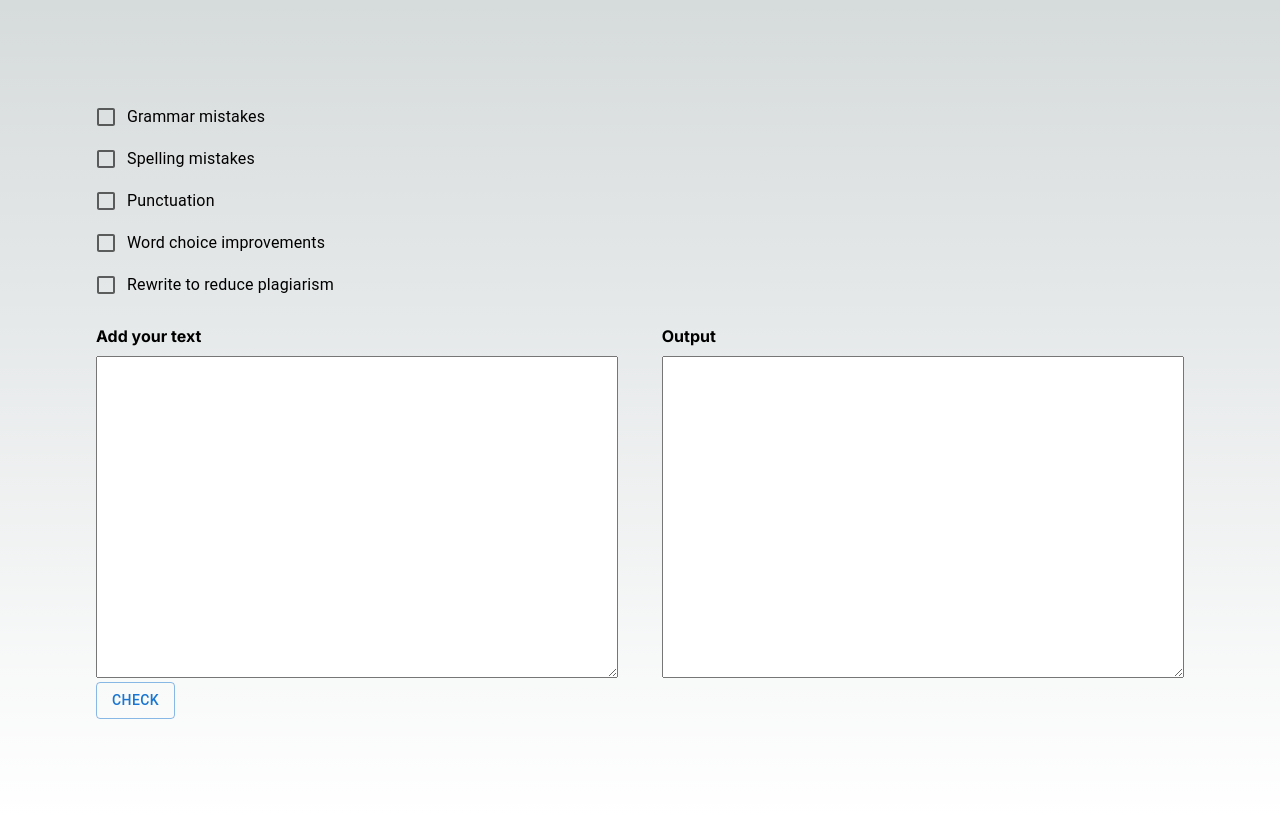
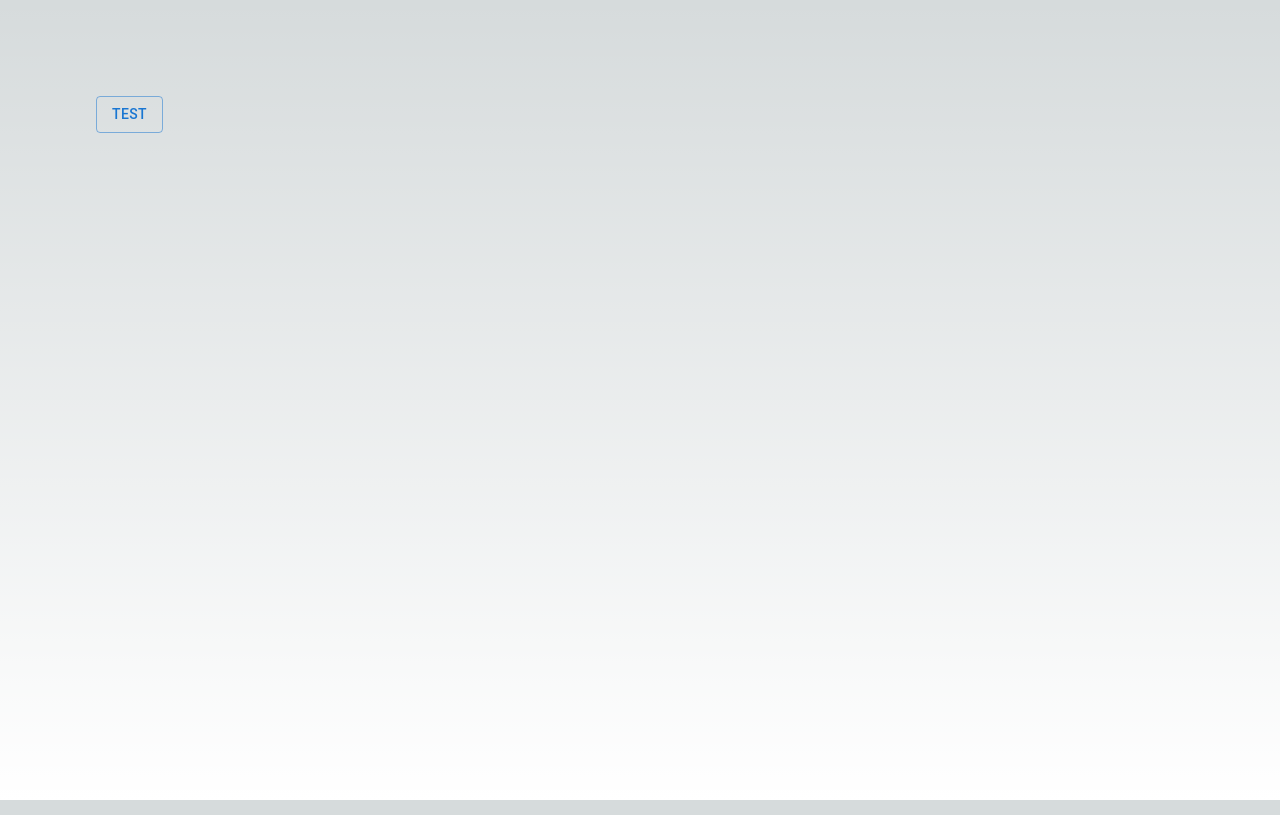
Before and after one commit to cis-dimitar-mitev/briefingdor, a Next.js app: page / in a window 1280 px wide. Built offline with nearby package versions, Linux system fonts and the light colour scheme.

Commit message:
feat new changes

```diff
--- a/src/app/page.tsx
+++ b/src/app/page.tsx
@@ -4,7 +4,6 @@ import { Button } from "@mui/material";
 import styles from "./page.module.css";
 import { test } from "./actions";
 import { useState } from "react";
-import HomePage from "./components/HomePage";
 
 export default function Home() {
   const [mockState, setMockState] = useState("");
@@ -16,16 +15,14 @@ export default function Home() {
 
   return (
     <main className={styles.main}>
-      {/* <div className={styles.description}>
+      <div className={styles.description}>
         {mockState}
 
         <Button variant="outlined" onClick={() => handleServerAction()}>
           Test
         </Button>
 
-      </div> */}
-
-        <HomePage />
+      </div>
     </main>
   );
 }
```
